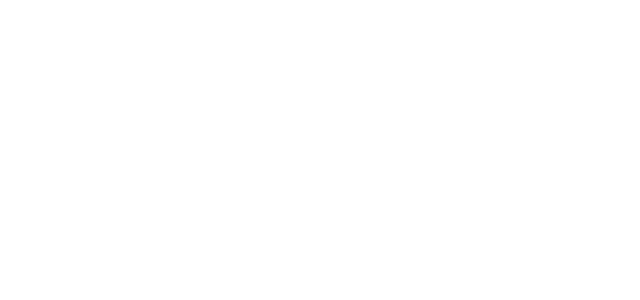
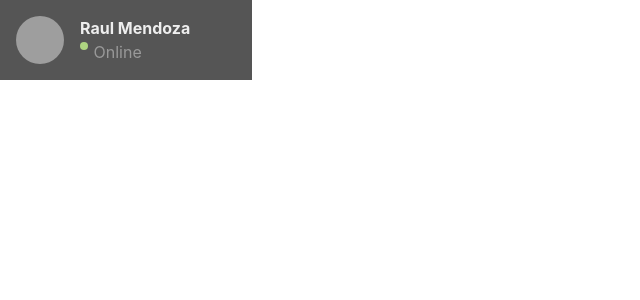
Before and after one commit to eddymandran/chat-app, a React (Create React App) app: page / in a window 1280 px wide. Shown: the top 300 px of the page, without its empty margins (0-640 px from the left). Built offline with nearby package versions, Linux system fonts and the light colour scheme; grey boxes are pictures that could not be loaded.

Commit message:
feature Contact.js ok

```diff
--- a/src/App.js
+++ b/src/App.js
@@ -1,7 +1,12 @@
 import React from 'react';
+import Contact from './components/Contact';
 
 function App() {
-  return <div className='App'></div>;
+  return (
+    <div className='App'>
+      <Contact />
+    </div>
+  );
 }
 
 export default App;
--- /dev/null
+++ b/src/components/Contact.js
@@ -0,0 +1,30 @@
+import React from 'react';
+import './Contact.css';
+
+const avatar = 'https://randomuser.me/api/portraits/men/99.jpg';
+const name = 'Raul Mendoza';
+const online = true;
+const statusOnline = (
+  <span className='status-online'>&nbsp;&nbsp;&nbsp;Online</span>
+);
+const statusOffline = (
+  <span className='status-offline'>&nbsp;&nbsp;&nbsp;Offline</span>
+);
+
+function Contact() {
+  return (
+    <div className='Contact'>
+      <img className='avatar' src={avatar} alt='Avatar' />
+      <div>
+        <h4 className='name'>{name}</h4>
+        <div className='status'>
+          <span className='status-text'>
+            {online ? statusOnline : statusOffline}
+          </span>
+        </div>
+      </div>
+    </div>
+  );
+}
+
+export default Contact;
```
